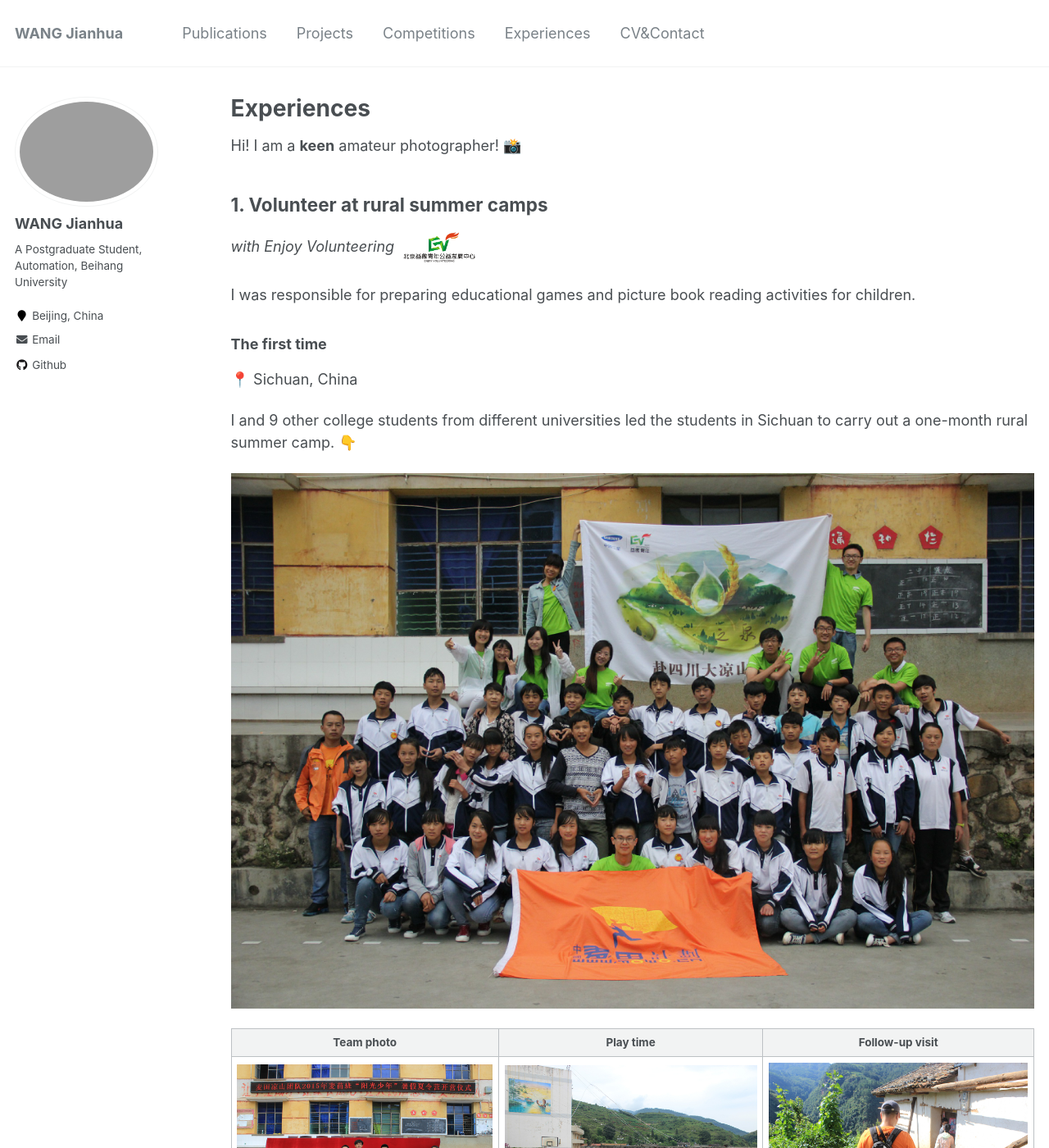
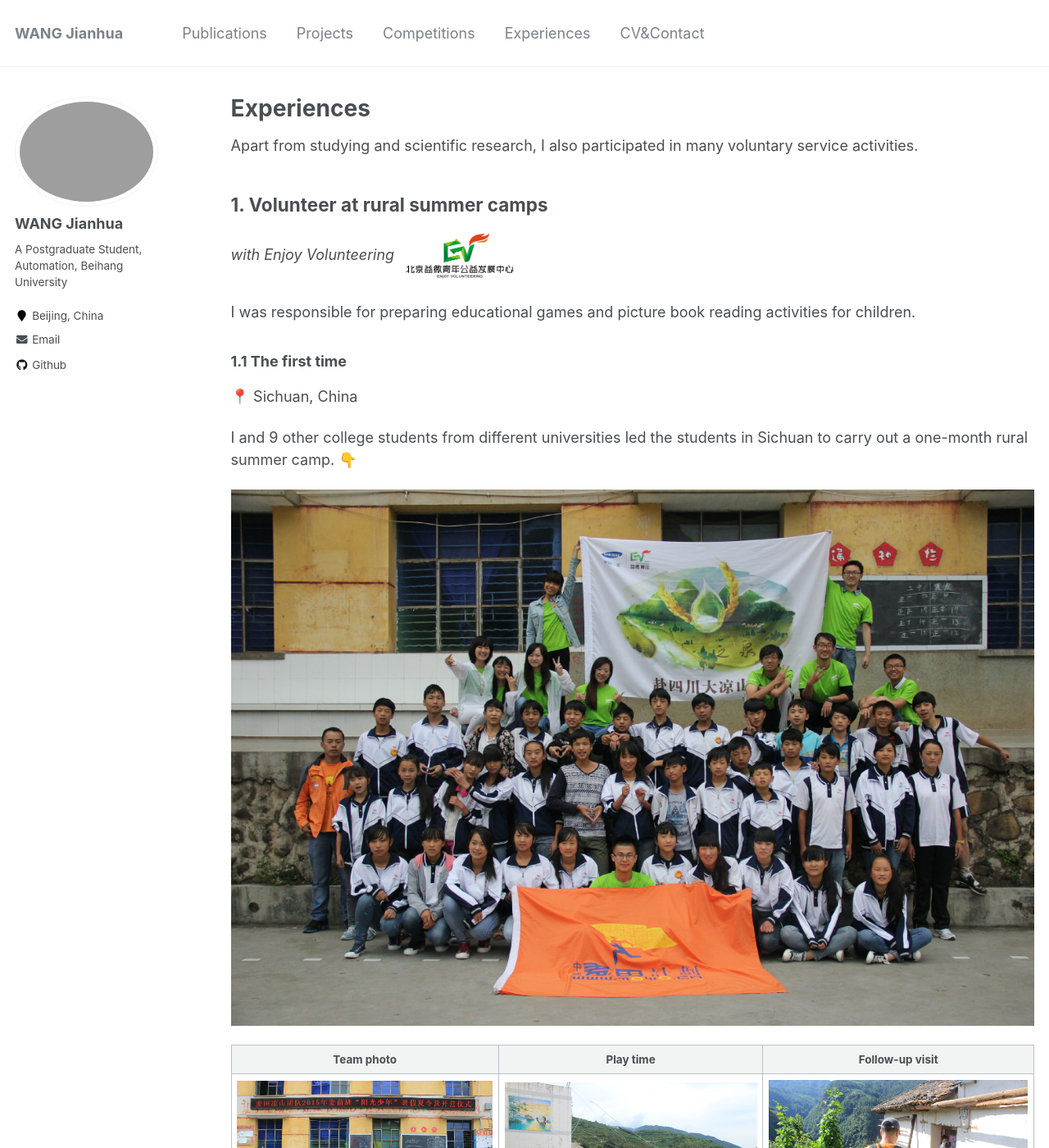
Before and after one commit to jianhua-WANG-ENS/old-homepage, a Jekyll site: the page built from _pages/Experiences.md, in a window 1280 px wide and 1400 px high. Shown: the whole window at 82% size. Built offline with Jekyll 4.4.1, drawn with Linux system fonts in a browser that asks for light colours; some of the changed text lies outside the part shown.

Commit message:
Update Experiences.md

```diff
--- a/_pages/Experiences.md
+++ b/_pages/Experiences.md
@@ -9,15 +9,16 @@ author_profile: true
 
 {% include base_path %}
 
-Hi! I am a **keen** amateur photographer! 📸
+<!-- 在学习和科研之余，我还参加了很多志愿服务活动。 -->
 
+Apart from studying and scientific research, I also participated in many voluntary service activities.
 
 ## 1. Volunteer at rural summer camps
-*with Enjoy Volunteering* <img src="https://jianhua-WANG-BUAA.github.io/images/EV-logo.png" alt="EV-logo.png" border="0" width="100"/>
+*with Enjoy Volunteering* <img src="https://jianhua-WANG-BUAA.github.io/images/EV-logo.png" alt="EV-logo.png" border="0" width="150"/>
 
 I was responsible for preparing educational games and picture book reading activities for children.
 
-### The first time
+### 1.1 The first time
 
 📍 Sichuan, China
 
@@ -30,7 +31,7 @@ I and 9 other college students from different universities led the students in S
 | <img src="https://jianhua-WANG-BUAA.github.io/images/EV-sichuan-group-picture.jpg" alt="EV-sichuan-group-picture.jpg" border="0" width="500"/> | <img src="https://jianhua-WANG-BUAA.github.io/images/EV-sichuan-activities (2).jpg" alt="EV-sichuan-activities (2).jpg" border="0" width="500"/> | <img src="https://jianhua-WANG-BUAA.github.io/images/EV-sichuan-activities (1).jpg" alt="EV-sichuan-activities (1).jpg" border="0" width="500"/> |
 
 
-### The second time
+### 1.2 The second time
 
 📍 Shandong, China
 
@@ -42,7 +43,7 @@ I and 9 other college students from different universities led the students in S
 
 
 
-### The third time
+### 1.3 The third time
 
 📍 Shandong, China
 
```
